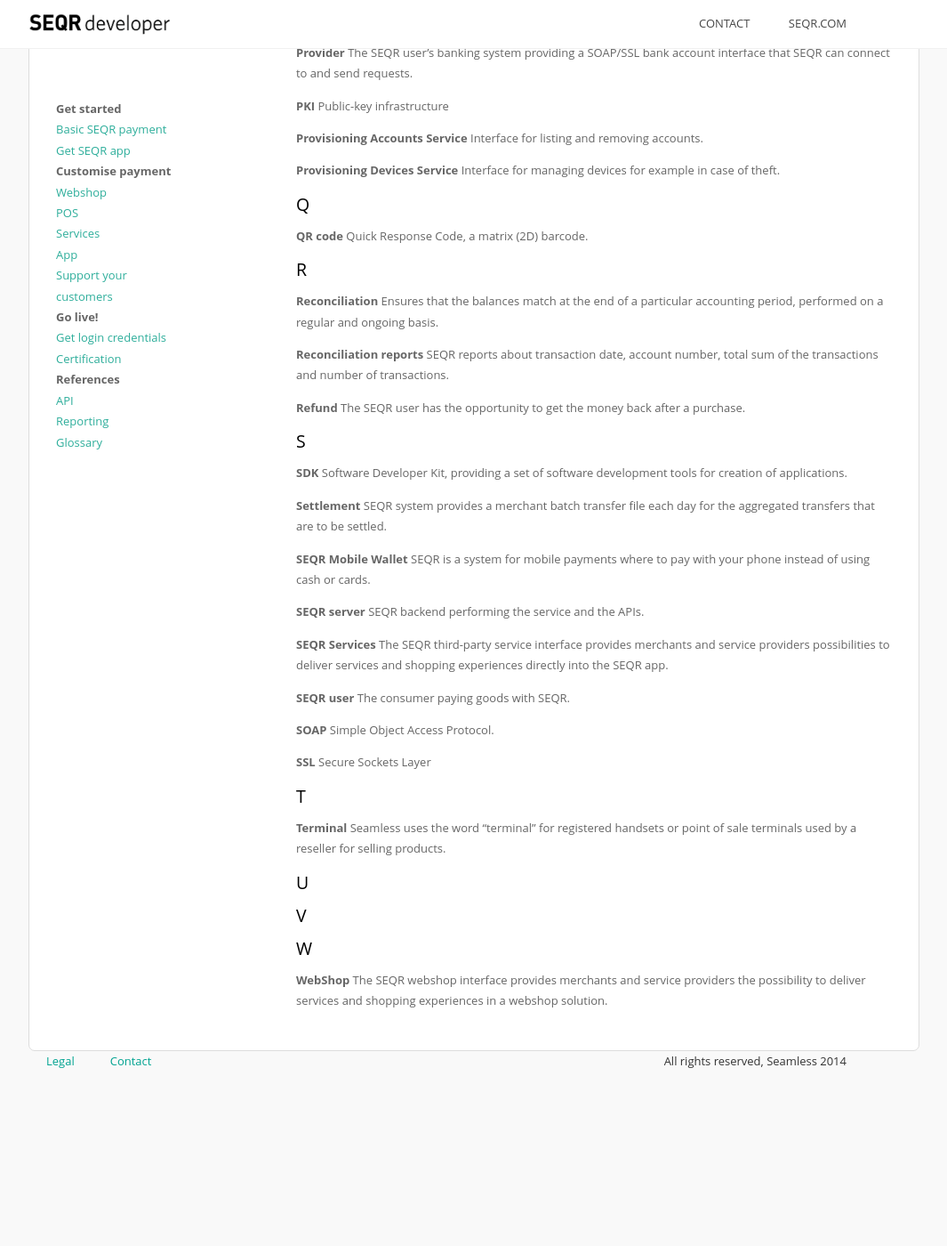
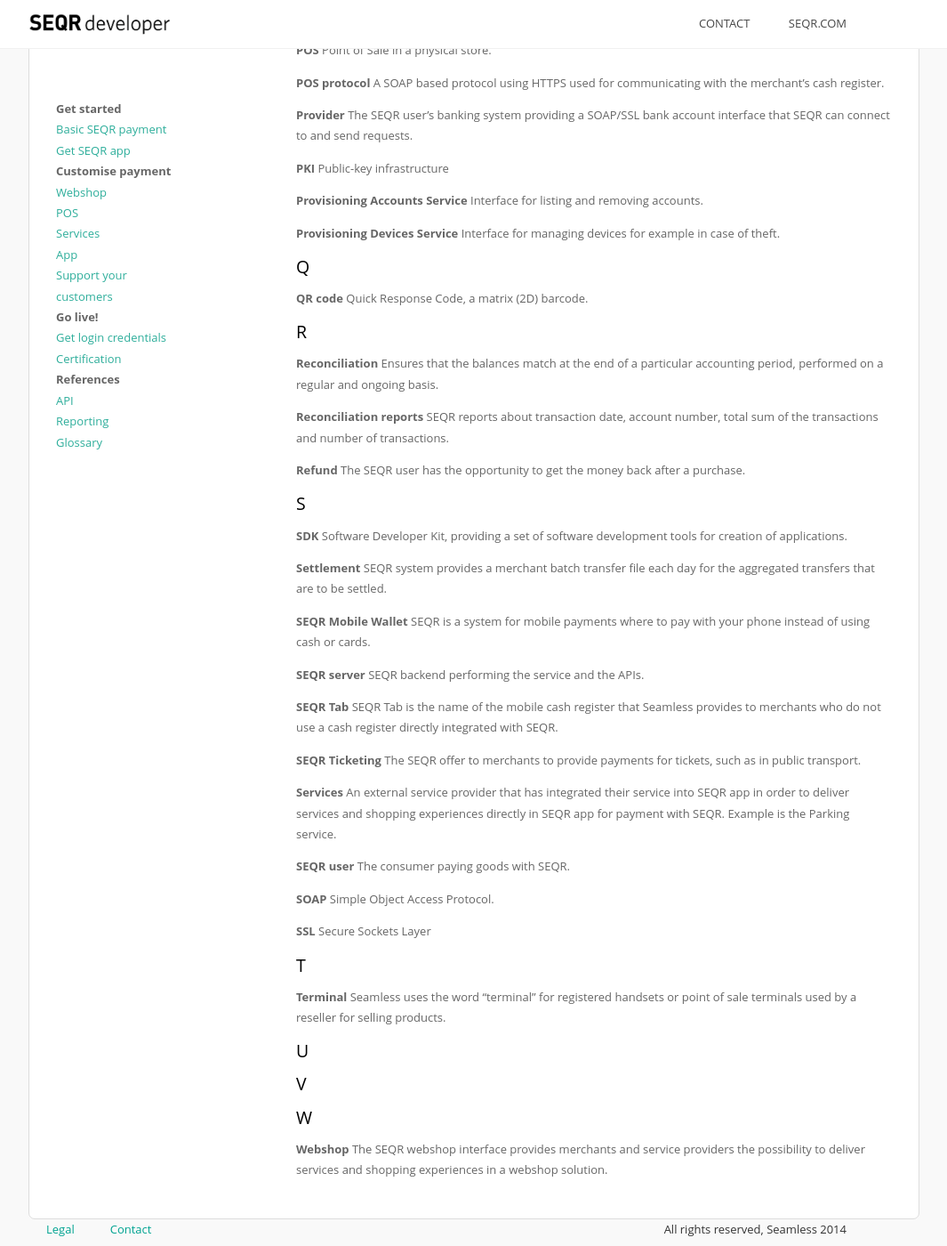
Before and after one commit to SeamlessDistribution/SeamlessDistribution.github.io, a Jekyll site: the page built from merchant/reference/glossary.md, in a window 1280 px wide and 1400 px high, scrolled down 1668 px. Shown: the whole window at 89% size, without its empty margins (138-1203 px from the left). Built offline with Jekyll 4.4.1, drawn with Linux system fonts in a browser that asks for light colours; before the commit the page ends 2879 px from its top, so only the background shows below that; some of the changed text lies outside the part shown.

Commit message:
Updated glossary
Updated Services
Added SEQR Tab, SEQR Ticketing
Added info to App

```diff
--- a/merchant/reference/glossary.md
+++ b/merchant/reference/glossary.md
@@ -17,6 +17,7 @@
 
 **App**
 The SEQR applications for iOS and Android.
+"App" can also refer to an external app shop; that is, payment with SEQR from an external app. The user presses a “pay” button or link in the external app, which launches the SEQR app and presents the bill for the user to confirm the payment (i.e. the user does not need to scan a code). This feature requires integration.
 
 **Authorization service**
 Interface for authorizing and adding accounts to a SEQR user.
@@ -128,8 +129,14 @@
 **SEQR server**
 SEQR backend performing the service and the APIs.
 
-**SEQR Services**
-The SEQR third-party service interface provides merchants and service providers possibilities to deliver services and shopping experiences directly into the SEQR app.
+**SEQR Tab**
+SEQR Tab is the name of the mobile cash register that Seamless provides to merchants who do not use a cash register directly integrated with SEQR.
+
+**SEQR Ticketing**
+The SEQR offer to merchants to provide payments for tickets, such as in public transport.
+
+**Services**
+An external service provider that has integrated their service into SEQR app in order to deliver services and shopping experiences directly in SEQR app for payment with SEQR. Example is the Parking service.
 
 **SEQR user**
 The consumer paying goods with SEQR.
@@ -149,5 +156,5 @@
 ### V
 
 ### W
-**WebShop**
+**Webshop**
 The SEQR webshop interface provides merchants and service providers the possibility to deliver services and shopping experiences in a webshop solution.
```
